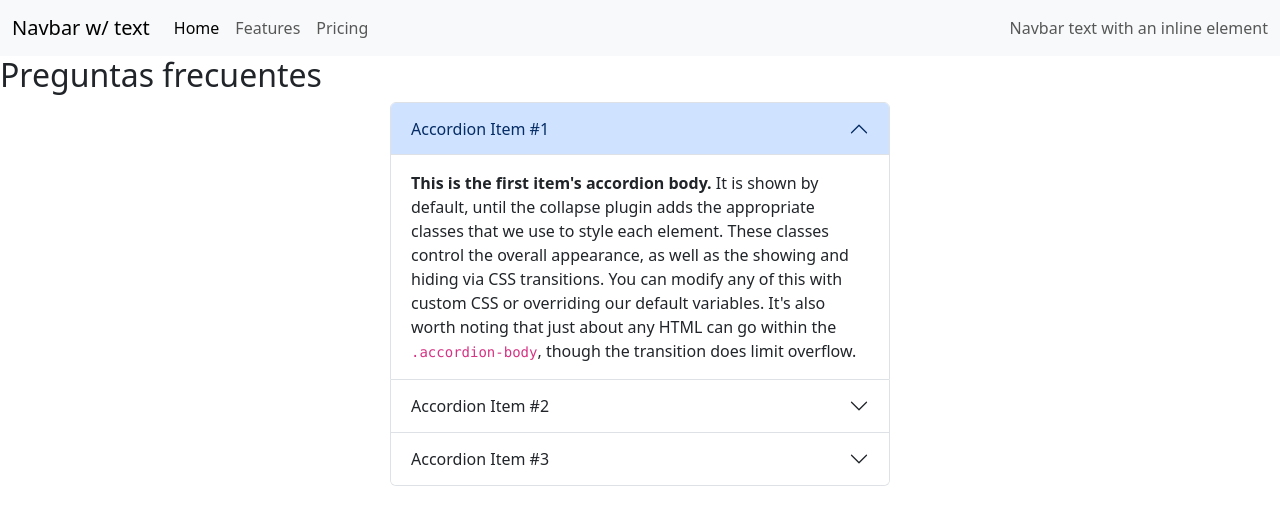
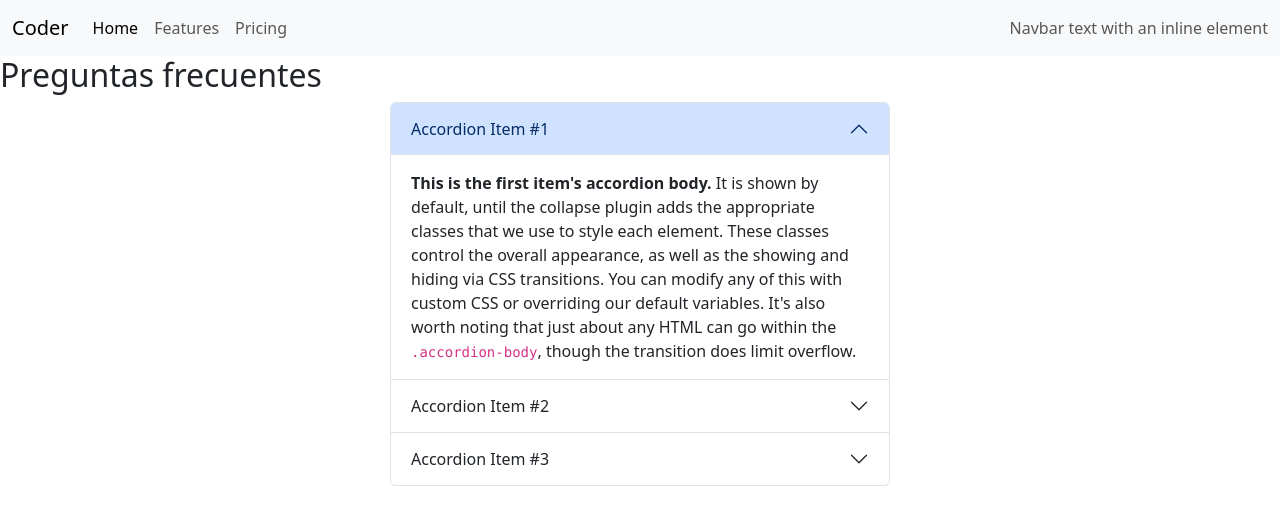
Before and after one commit to JoacoBlack/Clase_10, a plain HTML site: page index.html in a window 1280 px wide. Drawn offline with nearby package versions, Linux system fonts and the light colour scheme.

Commit message:
pequeña modificacion prueba

```diff
--- a/index.html
+++ b/index.html
@@ -3,14 +3,15 @@
   <head>
     <meta charset="utf-8">
     <meta name="viewport" content="width=device-width, initial-scale=1">
-    <title>Bootstrap demo</title>
+    <title>Clase 11o</title>
     <link href="https://cdn.jsdelivr.net/npm/bootstrap@5.3.0/dist/css/bootstrap.min.css" rel="stylesheet" integrity="sha384-9ndCyUaIbzAi2FUVXJi0CjmCapSmO7SnpJef0486qhLnuZ2cdeRhO02iuK6FUUVM" crossorigin="anonymous">
     <link rel="stylesheet" href="./CSS/style.css">
+
   </head>
   <body>
   <header><nav class="navbar navbar-expand-lg bg-body-tertiary">
     <div class="container-fluid">
-      <a class="navbar-brand" href="#">Navbar w/ text</a>
+      <a class="navbar-brand" href="#">Coder</a>
       <button class="navbar-toggler" type="button" data-bs-toggle="collapse" data-bs-target="#navbarText" aria-controls="navbarText" aria-expanded="false" aria-label="Toggle navigation">
         <span class="navbar-toggler-icon"></span>
       </button>
```
